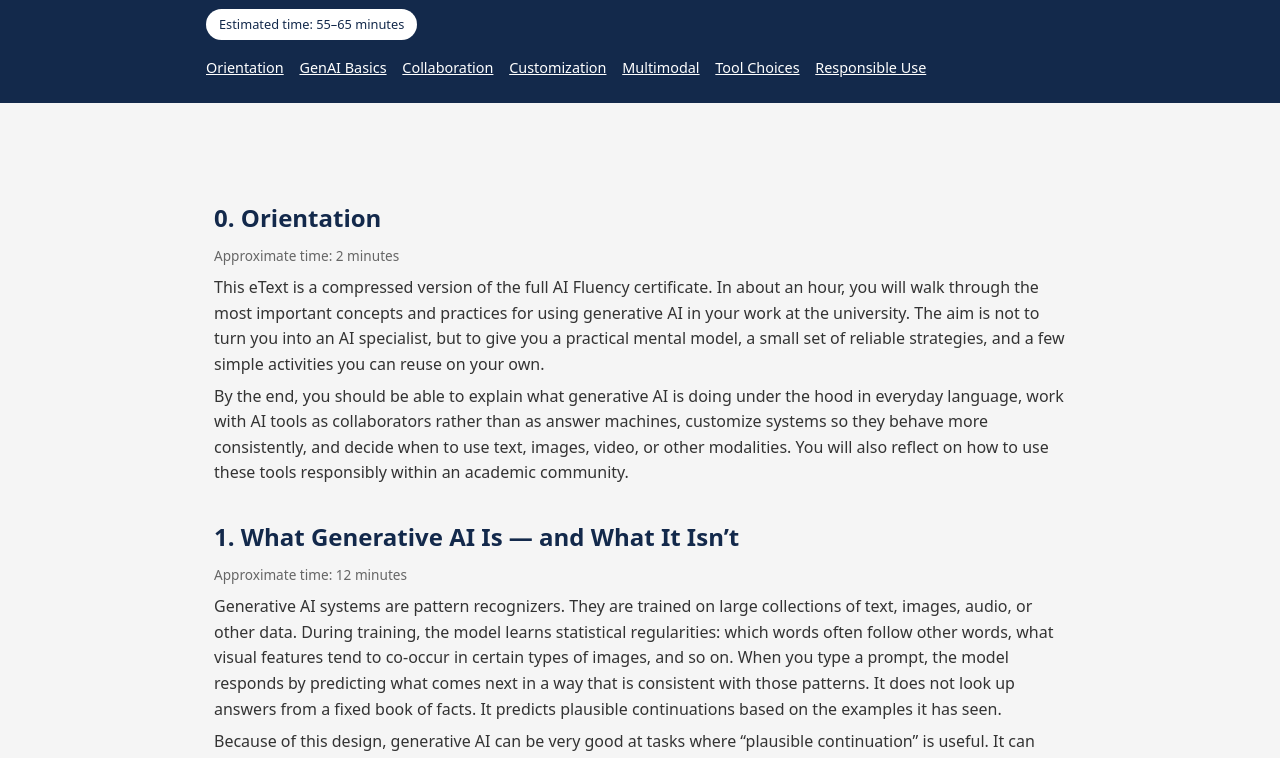
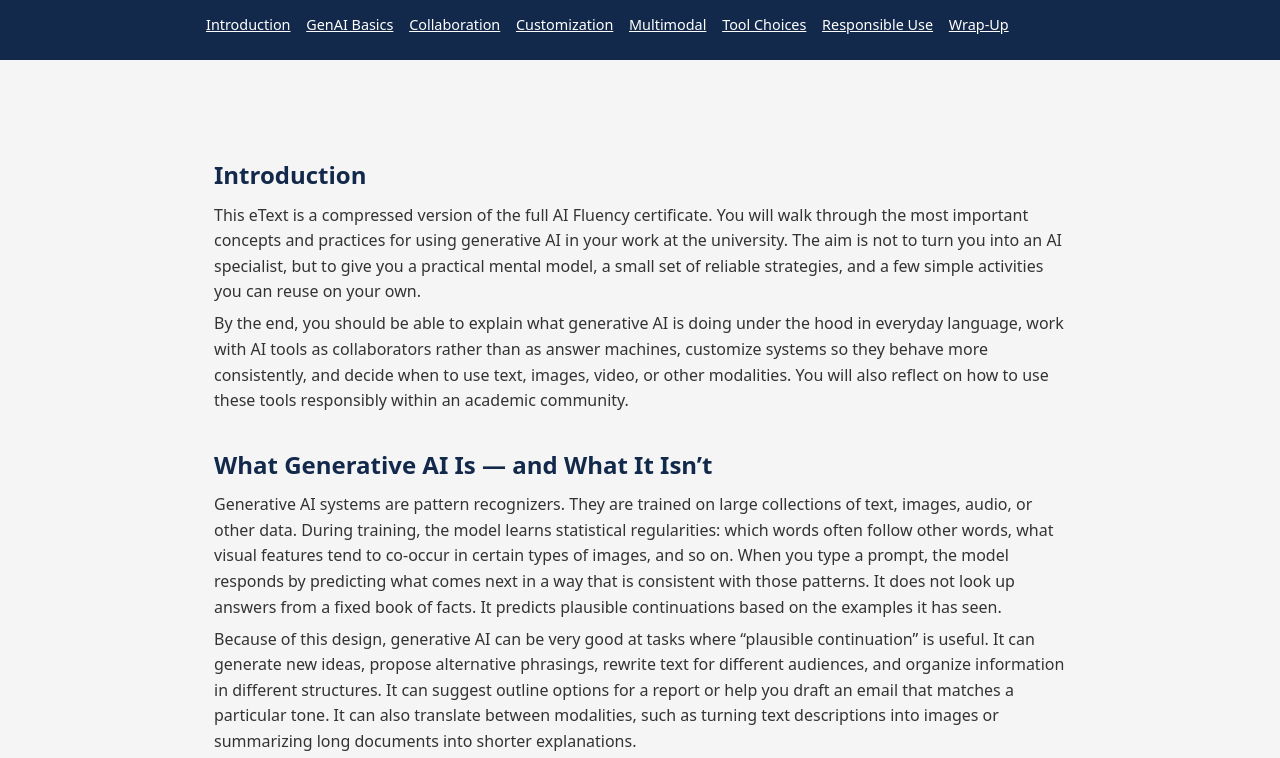
Before and after one commit to JimWentworth/AI-Fluency, a plain HTML site: page etext.html in a window 1280 px wide. Shown: the part 72-830 px from the top of the page. Drawn offline with Linux system fonts and the light colour scheme.

Commit message:
Update etext.html

```diff
--- a/etext.html
+++ b/etext.html
@@ -2,7 +2,7 @@
 <html lang="en">
 <head>
   <meta charset="UTF-8" />
-  <title>AI Fluency: 60-Minute eText</title>
+  <title>AI Fluency: eText</title>
   <meta name="viewport" content="width=device-width, initial-scale=1.0" />
   <style>
     :root {
@@ -66,17 +66,6 @@
       margin: 0.4rem 0;
     }
 
-    .pill {
-      display: inline-block;
-      background-color: white;
-      color: var(--illini-blue);
-      border-radius: 999px;
-      padding: 0.25rem 0.75rem;
-      font-size: 0.8rem;
-      margin-top: 0.75rem;
-      border: 1px solid rgba(255,255,255,0.3);
-    }
-
     .nav-links {
       margin-top: 1rem;
       font-size: 0.9rem;
@@ -132,12 +121,6 @@
       padding: 0.05rem 0.5rem;
       font-size: 0.75rem;
       margin-right: 0.25rem;
-    }
-
-    .section-meta {
-      font-size: 0.85rem;
-      color: var(--medium-gray);
-      margin-bottom: 0.5rem;
     }
 
     textarea {
@@ -248,40 +231,38 @@
 <body>
   <header>
     <div class="title">
-      <h1>AI Fluency: 60-Minute eText</h1>
+      <h1>AI Fluency: eText</h1>
       <p class="subtitle">
         A focused introduction to working productively and responsibly with generative AI in academic and professional contexts.
       </p>
-      <div class="pill">Estimated time: 55–65 minutes</div>
       <nav class="nav-links" aria-label="Section navigation">
-        <a href="#orientation">Orientation</a>
+        <a href="#introduction">Introduction</a>
         <a href="#genai-basics">GenAI Basics</a>
         <a href="#collaboration">Collaboration</a>
         <a href="#customization">Customization</a>
         <a href="#multimodal">Multimodal</a>
         <a href="#tools">Tool Choices</a>
         <a href="#responsible-use">Responsible Use</a>
+        <a href="#wrap-up">Wrap-Up</a>
       </nav>
     </div>
   </header>
 
   <main class="page-wrapper">
-    <!-- 0. Orientation -->
-    <section id="orientation">
-      <h2>0. Orientation</h2>
-      <p class="section-meta">Approximate time: 2 minutes</p>
+    <!-- Introduction -->
+    <section id="introduction">
+      <h2>Introduction</h2>
       <p>
-        This eText is a compressed version of the full AI Fluency certificate. In about an hour, you will walk through the most important concepts and practices for using generative AI in your work at the university. The aim is not to turn you into an AI specialist, but to give you a practical mental model, a small set of reliable strategies, and a few simple activities you can reuse on your own.
+        This eText is a compressed version of the full AI Fluency certificate. You will walk through the most important concepts and practices for using generative AI in your work at the university. The aim is not to turn you into an AI specialist, but to give you a practical mental model, a small set of reliable strategies, and a few simple activities you can reuse on your own.
       </p>
       <p>
         By the end, you should be able to explain what generative AI is doing under the hood in everyday language, work with AI tools as collaborators rather than as answer machines, customize systems so they behave more consistently, and decide when to use text, images, video, or other modalities. You will also reflect on how to use these tools responsibly within an academic community.
       </p>
     </section>
 
-    <!-- 1. What GenAI Is / Isn’t -->
+    <!-- What GenAI Is / Isn’t -->
     <section id="genai-basics">
-      <h2>1. What Generative AI Is — and What It Isn’t</h2>
-      <p class="section-meta">Approximate time: 12 minutes</p>
+      <h2>What Generative AI Is — and What It Isn’t</h2>
       <p>
         Generative AI systems are pattern recognizers. They are trained on large collections of text, images, audio, or other data. During training, the model learns statistical regularities: which words often follow other words, what visual features tend to co-occur in certain types of images, and so on. When you type a prompt, the model responds by predicting what comes next in a way that is consistent with those patterns. It does not look up answers from a fixed book of facts. It predicts plausible continuations based on the examples it has seen.
       </p>
@@ -311,10 +292,9 @@
       </p>
     </section>
 
-    <!-- 2. Iterative Collaboration -->
+    <!-- Iterative Collaboration -->
     <section id="collaboration">
-      <h2>2. Iterative Collaboration: Working With AI</h2>
-      <p class="section-meta">Approximate time: 12 minutes</p>
+      <h2>Iterative Collaboration: Working With AI</h2>
       <p>
         A common way to interact with AI tools is to type a single prompt and accept whatever comes back. In this course, we treat that approach as incomplete. Instead, we focus on <span class="highlight">iterative collaboration</span>, where you gradually refine both your prompt and the AI’s responses through a series of exchanges. You are not just asking for an answer; you are steering a conversation.
       </p>
@@ -363,10 +343,9 @@
       </div>
     </section>
 
-    <!-- 3. Customizing AI for Consistency -->
+    <!-- Customizing AI for Consistency -->
     <section id="customization">
-      <h2>3. Customizing AI for Consistency</h2>
-      <p class="section-meta">Approximate time: 12 minutes</p>
+      <h2>Customizing AI for Consistency</h2>
       <p>
         Once you are comfortable collaborating with AI in an iterative way, the next step is to make that collaboration more predictable. Customization is about giving the system stable guidance so that you do not have to reinvent your prompts every time. It is also about making sure the model aligns with your typical audiences, tone, and workflows instead of drifting with each new conversation.
       </p>
@@ -384,10 +363,9 @@
       </p>
     </section>
 
-    <!-- 4. Multimodal AI -->
+    <!-- Multimodal AI -->
     <section id="multimodal">
-      <h2>4. Multimodal AI Fluency</h2>
-      <p class="section-meta">Approximate time: 10 minutes</p>
+      <h2>Multimodal AI Fluency</h2>
       <p>
         Generative AI is no longer limited to text input and text output. Many systems now accept images, audio, video, and combinations of these, and they can produce new media in response. You can generate illustrations from a textual description, ask for alternative versions of a chart, convert recorded speech into written summaries, or script and synthesize short videos based on prompts. These multimodal capabilities extend how you think about communication, not just how you think about writing.
       </p>
@@ -442,10 +420,9 @@
       </div>
     </section>
 
-    <!-- 5. Tool Landscape -->
+    <!-- Tool Landscape -->
     <section id="tools">
-      <h2>5. Tool Landscape: Choosing the Right AI</h2>
-      <p class="section-meta">Approximate time: 8 minutes</p>
+      <h2>Tool Landscape: Choosing the Right AI</h2>
       <p>
         The AI ecosystem includes many tools with overlapping capabilities. You do not need to master all of them to be effective. Instead, it helps to understand a few broad patterns and then map specific tools onto those patterns. The key question is not “Which tool is the best in general?” but rather “Which tool is a good fit for this particular task, in this particular context?”
       </p>
@@ -463,10 +440,9 @@
       </p>
     </section>
 
-    <!-- 6. Best Practices -->
+    <!-- Best Practices -->
     <section id="responsible-use">
-      <h2>6. Best Practices and Responsible Use</h2>
-      <p class="section-meta">Approximate time: 6 minutes</p>
+      <h2>Best Practices and Responsible Use</h2>
       <p>
         Effective use of AI involves both technical skill and judgment about when and how to apply that skill. A first principle is to keep humans in the loop. AI can expand the range of possibilities, help you think more broadly, and accelerate routine drafting, but it should not be left to make important decisions on its own. You remain responsible for aligning work with disciplinary standards, campus policy, and ethical expectations.
       </p>
@@ -484,10 +460,9 @@
       </p>
     </section>
 
-    <!-- 7. Wrap-Up Reflection -->
+    <!-- Wrap-Up Reflection -->
     <section id="wrap-up">
-      <h2>7. Wrap-Up Reflection</h2>
-      <p class="section-meta">Approximate time: 3 minutes</p>
+      <h2>Wrap-Up Reflection</h2>
       <p>
         To consolidate what you have read, take a moment to connect these ideas to your own work, teaching, or studies. The goal is to define a first, concrete next step rather than to summarize everything.
       </p>
@@ -514,7 +489,7 @@
         Navigate to another section:
       </p>
       <p>
-        <a href="#orientation">Orientation</a>
+        <a href="#introduction">Introduction</a>
         <a href="#genai-basics">GenAI Basics</a>
         <a href="#collaboration">Collaboration</a>
         <a href="#customization">Customization</a>
```
